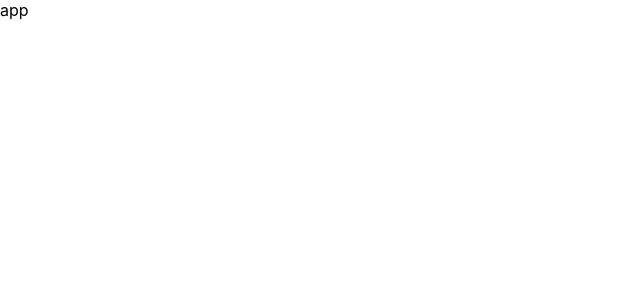
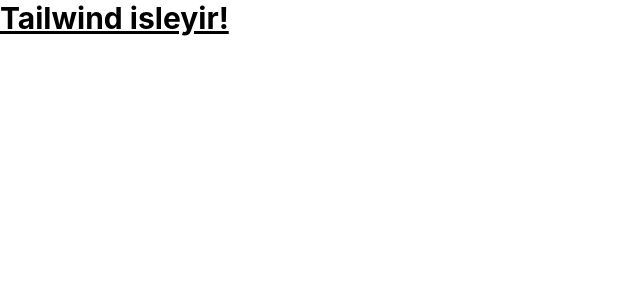
Before and after one commit to SavalanQorxmaz/redux-toolkit-crud-typescript, a React (Create React App) app: page / in a window 1280 px wide. Shown: the top 300 px of the page, without its empty margins (0-640 px from the left). Built offline with nearby package versions, Linux system fonts and the light colour scheme.

Commit message:
first step

```diff
--- a/src/App.tsx
+++ b/src/App.tsx
@@ -3,7 +3,11 @@
 function App() {
   return (
     <div className="App">
-     app
+
+
+<h1 className="text-3xl font-bold underline">
+      Tailwind isleyir!
+    </h1>
     </div>
   );
 }
--- a/src/index.css
+++ b/src/index.css
@@ -1,3 +1,8 @@
+@tailwind base;
+@tailwind components;
+@tailwind utilities;
+
+
 body {
   margin: 0;
   font-family: -apple-system, BlinkMacSystemFont, 'Segoe UI', 'Roboto', 'Oxygen',
--- a/src/index.tsx
+++ b/src/index.tsx
@@ -2,12 +2,17 @@ import React from 'react';
 import ReactDOM from 'react-dom/client';
 import './index.css';
 import App from './App';
+import { BrowserRouter } from 'react-router-dom';
+import { Provider } from 'react-redux';
+import { store } from './store';
 
 const root = ReactDOM.createRoot(
   document.getElementById('root') as HTMLElement
 );
 root.render(
-  <React.StrictMode>
-    <App />
-  </React.StrictMode>
-);
+  <BrowserRouter>
+  <Provider store={store}>
+  <App />
+  </Provider>
+  </BrowserRouter>
+)
--- /dev/null
+++ b/src/store.js
@@ -0,0 +1,9 @@
+import { configureStore } from "@reduxjs/toolkit";
+
+
+
+export const store = configureStore({
+    reducer: {
+
+    }
+})
--- /dev/null
+++ b/tailwind.config.js
@@ -0,0 +1,10 @@
+/** @type {import('tailwindcss').Config} */
+module.exports = {
+  content: [
+    "./src/**/*.{js,jsx,ts,tsx}",
+  ],
+  theme: {
+    extend: {},
+  },
+  plugins: [],
+}
```
Also changed, not shown: package.json (+8 -0 lines), 1 other file (tests, documents, lock files or other folders).
